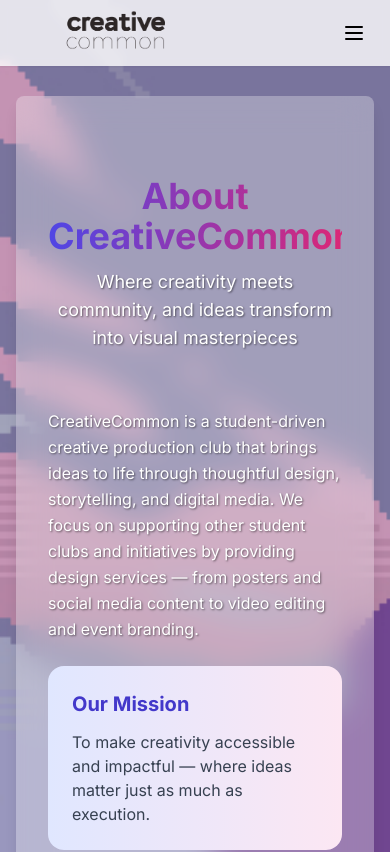
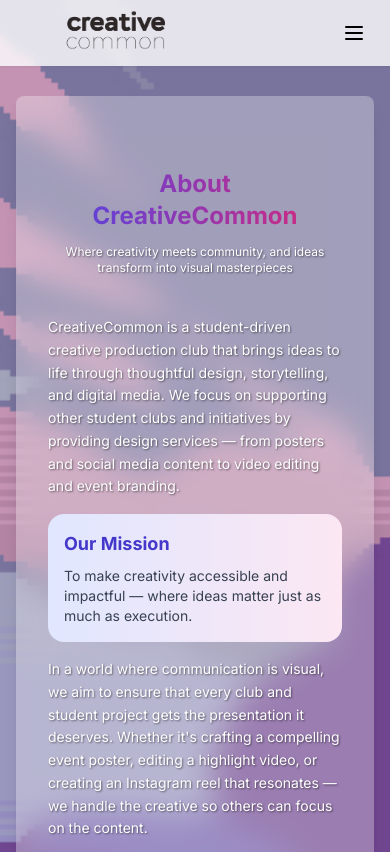
Before and after one commit to ZOZORIZ/Creative_Common_Web, a Next.js app: page /about in a window 390 px wide. Shown: the top 852 px of the page. Built offline with nearby package versions, Linux system fonts and the light colour scheme; a web font is replaced by a local one.

Commit message:
bug fixes

```diff
--- a/app/about/page.tsx
+++ b/app/about/page.tsx
@@ -91,45 +91,45 @@ export default function About() {
         className="min-h-screen bg-cover bg-center overflow-hidden py-20 px-4 relative bg-[url('/about.jpg')] bg-[length:313%_auto] sm:bg-[length:280%_auto]"
       >
         {/* Vertical Blur Container for Text Sections (Starts from Hero) */}
-        <div className="max-w-4xl mx-auto backdrop-blur-lg bg-white/30 rounded-lg p-4 sm:p-8 shadow-lg my-4 sm:my-8">
+        <div className="max-w-4xl mx-auto backdrop-blur-lg bg-white/30 rounded-lg p-6 sm:p-8 shadow-lg my-4 sm:my-8">
           {/* Hero Section */}
-          <section className="pt-16 sm:pt-20 md:pt-32 pb-0 px-4 text-center">
+          <section className="pt-12 sm:pt-20 md:pt-32 pb-0 px-2 sm:px-4 text-center">
             <motion.h1
               initial={{ opacity: 0, y: 20 }}
               animate={{ opacity: 1, y: 0 }}
-              className="text-4xl sm:text-5xl md:text-6xl font-bold mb-3 bg-gradient-to-r from-indigo-600 to-pink-600 bg-clip-text text-transparent"
+              className="text-2xl sm:text-5xl md:text-6xl font-bold mb-3 bg-gradient-to-r from-indigo-600 to-pink-600 bg-clip-text text-transparent"
             >
-              About CreativeCommon
+              <span className="text-2xl">About</span><br className="md:hidden"/><span className="text-4x1">CreativeCommon</span>
             </motion.h1>
             <motion.p
               initial={{ opacity: 0, y: 20 }}
               animate={{ opacity: 1, y: 0 }}
               transition={{ delay: 0.2 }}
-              className="text-lg sm:text-xl text-white mb-8 sm:mb-12" style={{ textShadow: '1px 1px 2px rgba(0,0,0,0.5)' }}
+              className="text-xs sm:text-xl text-white mb-6 sm:mb-12 px-2" style={{ textShadow: '1px 1px 2px rgba(0,0,0,0.5)' }}
             >
               Where creativity meets community, and ideas transform into visual masterpieces
             </motion.p>
           </section>
 
           {/* Introduction Section */}
-          <section className="py-6 sm:py-10 px-4">
+          <section className="py-4 sm:py-10 px-2 sm:px-4">
             <div className="max-w-4xl mx-auto">
               <motion.div
                 initial={{ opacity: 0, y: 20 }}
                 whileInView={{ opacity: 1, y: 0 }}
                 viewport={{ once: true }}
-                className="space-y-6 sm:space-y-8"
+                className="space-y-4 sm:space-y-8"
               >
-                <p className="text-base sm:text-lg text-white leading-relaxed" style={{ textShadow: '1px 1px 2px rgba(0,0,0,0.5)' }}>
+                <p className="text-sm sm:text-lg text-white leading-relaxed" style={{ textShadow: '1px 1px 2px rgba(0,0,0,0.5)' }}>
                   CreativeCommon is a student-driven creative production club that brings ideas to life through thoughtful design, storytelling, and digital media. We focus on supporting other student clubs and initiatives by providing design services — from posters and social media content to video editing and event branding.
                 </p>
-                <div className="bg-gradient-to-r from-indigo-100 to-pink-100 rounded-2xl p-6 sm:p-8">
-                  <h2 className="text-xl sm:text-2xl font-bold mb-3 sm:mb-4 text-indigo-700">Our Mission</h2>
-                  <p className="text-base sm:text-lg text-gray-700">
+                <div className="bg-gradient-to-r from-indigo-100 to-pink-100 rounded-2xl p-4 sm:p-8">
+                  <h2 className="text-lg sm:text-2xl font-bold mb-2 sm:mb-4 text-indigo-700">Our Mission</h2>
+                  <p className="text-sm sm:text-lg text-gray-700">
                     To make creativity accessible and impactful — where ideas matter just as much as execution.
                   </p>
                 </div>
-                <p className="text-base sm:text-lg text-white leading-relaxed" style={{ textShadow: '1px 1px 2px rgba(0,0,0,0.5)' }}>
+                <p className="text-sm sm:text-lg text-white leading-relaxed" style={{ textShadow: '1px 1px 2px rgba(0,0,0,0.5)' }}>
                   In a world where communication is visual, we aim to ensure that every club and student project gets the presentation it deserves. Whether it&apos;s crafting a compelling event poster, editing a highlight video, or creating an Instagram reel that resonates — we handle the creative so others can focus on the content.
                 </p>
               </motion.div>
@@ -178,7 +178,7 @@ export default function About() {
                 viewport={{ once: true }}
                 className="space-y-6 sm:space-y-8"
               >
-                <h2 className="text-2xl sm:text-3xl font-bold text-center bg-gradient-to-r from-[#E2C9D8] to-[#F4E5ED] bg-clip-text text-transparent mb-6 sm:mb-8">Growing Together</h2>
+                <h2 className="text-2xl sm:text-3xl font-bold text-center bg-gradient-to-r from-[#E2C9D8] to-[#F4E5ED] bg-clip-text text-transparent mb-6   sm:mb-8">Growing Together</h2>
                 <p className="text-base sm:text-lg text-white leading-relaxed" style={{ textShadow: '1px 1px 2px rgba(0,0,0,0.5)' }}>
                   We also plan to organize workshops, design challenges, and training sessions to help students sharpen their skills in UI design, digital editing, and visual communication — all while keeping things practical, collaborative, and student-friendly.
                 </p>
```
